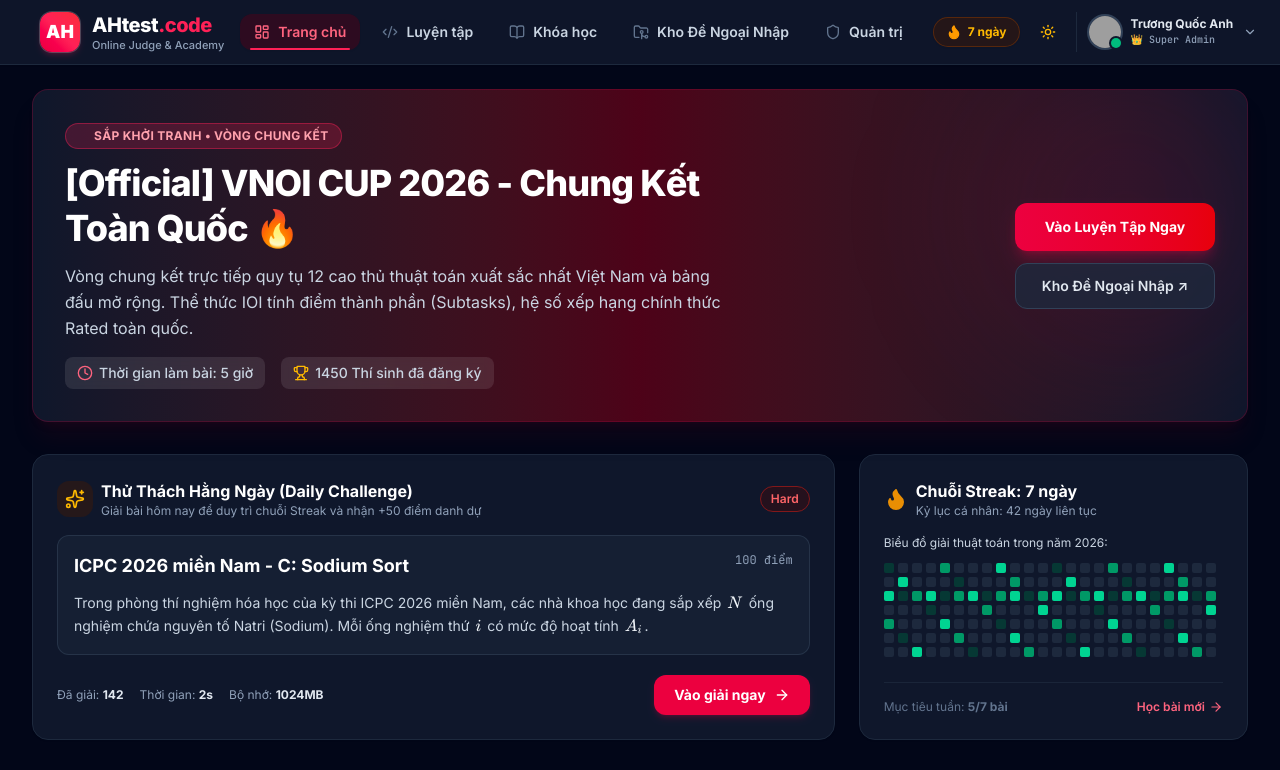
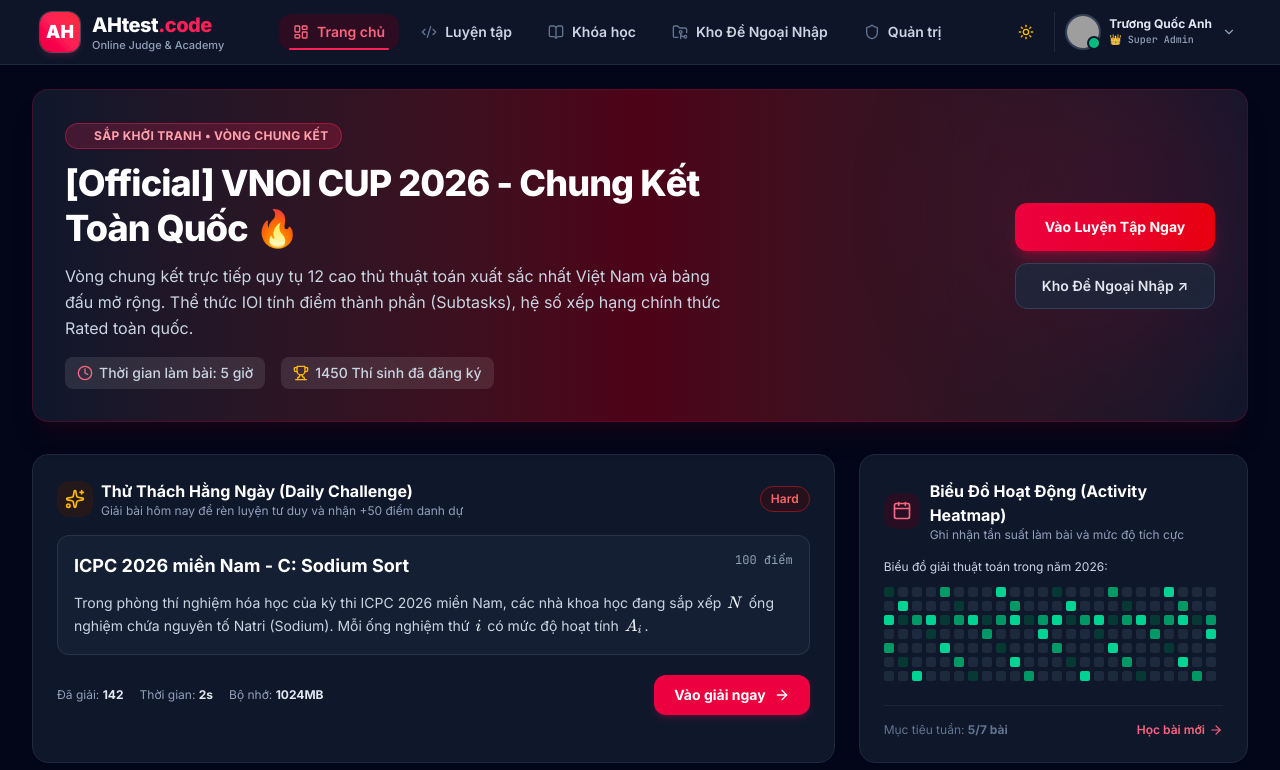
Before and after one commit to Annalala3107/AHTest.code, a React (Vite) app: page / in a window 1280 px wide. Shown: the top 770 px of the page. Built offline with nearby package versions, Linux system fonts and the light colour scheme; grey boxes are pictures that could not be loaded.

Commit message:
feat(ui): remove streak indicators and streak modal from navbar and home view

```diff
--- a/src/components/AdminDashboardView.tsx
+++ b/src/components/AdminDashboardView.tsx
@@ -645,7 +645,7 @@ export const AdminDashboardView: React.FC<AdminDashboardViewProps> = ({
                             <img src={u.avatarUrl} alt={u.name} className="w-8 h-8 rounded-full object-cover ring-1 ring-slate-700" />
                             <div>
                               <span className="font-bold text-white block">{u.name}</span>
-                              <span className="text-[10px] text-slate-500 font-mono">Streak: {u.streakDays} ngày</span>
+                              <span className="text-[10px] text-slate-500 font-mono">Hoạt động: {u.streakDays} ngày</span>
                             </div>
                           </div>
                         </td>
--- a/src/components/AuthModal.tsx
+++ b/src/components/AuthModal.tsx
@@ -207,7 +207,7 @@ export const AuthModal: React.FC<AuthModalProps> = ({
               <p className="text-xs text-slate-400 mt-1.5 leading-relaxed">
                 {authMode === 'login'
                   ? 'Đăng nhập để đồng bộ tiến độ học tập trên đám mây, nộp bài chấm thi thời gian thực và quản lý kho đề bài.'
-                  : 'Tạo tài khoản để lưu trữ chuỗi ngày Streak, làm bài tập thực hành C/C++, thi đấu Contests và nhận bảng đánh giá năng lực.'}
+                  : 'Tạo tài khoản để lưu trữ tiến độ học tập, làm bài tập thực hành C/C++, thi đấu Contests và nhận bảng đánh giá năng lực.'}
               </p>
             </div>
           </div>
--- a/src/components/HomeView.tsx
+++ b/src/components/HomeView.tsx
@@ -1,7 +1,7 @@
 import React from 'react';
 import {
   Trophy,
-  Flame,
+  Calendar,
   ArrowRight,
   Code2,
   BookOpen,
@@ -14,18 +14,17 @@ import { mockProblems } from '../data/mockProblems';
 import { mockContests } from '../data/mockContests';
 import { mockSubmissions } from '../data/mockSubmissions';
 import { InlineMath } from './InlineMath';
-import { getStreakState } from '../services/streakService';
 
 interface HomeViewProps {
   onSelectProblem: (problem: Problem, problemList?: Problem[], collectionTitle?: string) => void;
   onNavigateTab: (tab: any) => void;
-  streakCount: number;
+  streakCount?: number;
 }
 
 export const HomeView: React.FC<HomeViewProps> = ({
   onSelectProblem,
   onNavigateTab,
-  streakCount
+  streakCount: _streakCount
 }) => {
   const dailyProblem = mockProblems[0]; // Sodium Sort
   const featuredContest = mockContests[0]; // VNOI Cup Final
@@ -99,7 +98,7 @@ export const HomeView: React.FC<HomeViewProps> = ({
                   Thử Thách Hằng Ngày (Daily Challenge)
                 </h3>
                 <p className="text-xs text-slate-500 dark:text-slate-400">
-                  Giải bài hôm nay để duy trì chuỗi Streak và nhận +50 điểm danh dự
+                  Giải bài hôm nay để rèn luyện tư duy và nhận +50 điểm danh dự
                 </p>
               </div>
             </div>
@@ -137,18 +136,20 @@ export const HomeView: React.FC<HomeViewProps> = ({
           </div>
         </div>
 
-        {/* Activity Heatmap & Streak Tracker */}
+        {/* Activity Heatmap */}
         <div className="rounded-2xl bg-white dark:bg-slate-900 border border-slate-200 dark:border-slate-800 p-6 shadow-xs flex flex-col justify-between">
           <div>
             <div className="flex items-center justify-between mb-4">
-              <div className="flex items-center gap-2">
-                <Flame className="w-6 h-6 fill-amber-500 text-amber-500 animate-pulse" />
+              <div className="flex items-center gap-2.5">
+                <span className="p-2 rounded-xl bg-rose-50 dark:bg-rose-950/40 text-rose-600 dark:text-rose-400">
+                  <Calendar className="w-5 h-5" />
+                </span>
                 <div>
                   <h3 className="font-bold text-base text-slate-900 dark:text-white">
-                    Chuỗi Streak: {streakCount ?? getStreakState().currentStreak} ngày
+                    Biểu Đồ Hoạt Động (Activity Heatmap)
                   </h3>
                   <p className="text-xs text-slate-500 dark:text-slate-400">
-                    Kỷ lục cá nhân: {getStreakState().longestStreak} ngày liên tục
+                    Ghi nhận tần suất làm bài và mức độ tích cực
                   </p>
                 </div>
               </div>
--- a/src/components/Navbar.tsx
+++ b/src/components/Navbar.tsx
@@ -3,7 +3,6 @@ import {
   Code2,
   BookOpen,
   FolderGit2,
-  Flame,
   Sun,
   Moon,
   Menu,
@@ -18,7 +17,6 @@ import {
   Sparkles
 } from 'lucide-react';
 import { AuthUser } from '../types';
-import { StreakModal } from './StreakModal';
 
 export type NavTab = 'home' | 'problems' | 'academy' | 'importer' | 'admin' | 'contests' | 'leaderboard';
 
@@ -38,14 +36,13 @@ export const Navbar: React.FC<NavbarProps> = ({
   onSelectTab,
   isDarkMode,
   onToggleTheme,
-  streakCount = 7,
+  streakCount: _streakCount = 7,
   currentUser,
   onOpenAuthModal,
   onLogout
 }) => {
   const [mobileMenuOpen, setMobileMenuOpen] = useState(false);
   const [isProfileMenuOpen, setIsProfileMenuOpen] = useState(false);
-  const [isStreakModalOpen, setIsStreakModalOpen] = useState(false);
   const profileMenuRef = useRef<HTMLDivElement>(null);
 
   const isGuest = !currentUser || currentUser.id === 'usr_guest';
@@ -131,17 +128,6 @@ export const Navbar: React.FC<NavbarProps> = ({
 
           {/* Right Action Bar */}
           <div className="flex items-center gap-2 sm:gap-3 shrink-0">
-            {/* Daily Streak Interactive Indicator */}
-            <button
-              type="button"
-              onClick={() => setIsStreakModalOpen(true)}
-              title="Xem chi tiết Chuỗi ngày luyện tập liên tiếp (Streak)!"
-              className="hidden sm:flex items-center gap-1.5 px-2.5 py-1.5 lg:px-3 rounded-full bg-amber-50 hover:bg-amber-100 dark:bg-amber-950/40 dark:hover:bg-amber-900/60 border border-amber-200 dark:border-amber-900/60 text-amber-700 dark:text-amber-400 text-xs font-bold whitespace-nowrap shrink-0 transition-transform active:scale-95 cursor-pointer shadow-xs"
-            >
-              <Flame className="w-4 h-4 fill-amber-500 text-amber-500 animate-pulse" />
-              <span>{streakCount} ngày</span>
-            </button>
-
             {/* Dark/Light Mode Toggle */}
             <button
               onClick={onToggleTheme}
@@ -464,22 +450,6 @@ export const Navbar: React.FC<NavbarProps> = ({
             )}
           </div>
 
-          {/* Mobile Streak Button */}
-          <button
-            type="button"
-            onClick={() => {
-              setIsStreakModalOpen(true);
-              setMobileMenuOpen(false);
-            }}
-            className="w-full flex items-center justify-between px-3.5 py-2.5 mb-2 rounded-xl text-xs font-bold bg-amber-50 dark:bg-amber-950/40 border border-amber-200 dark:border-amber-900/60 text-amber-700 dark:text-amber-400 cursor-pointer shadow-xs"
-          >
-            <div className="flex items-center gap-2">
-              <Flame className="w-4 h-4 fill-amber-500 text-amber-500" />
-              <span>Chuỗi ngày luyện tập</span>
-            </div>
-            <span className="font-extrabold">{streakCount} ngày</span>
-          </button>
-
           {navItems.map((item) => {
             const Icon = item.icon;
             const isActive = currentTab === item.id;
@@ -505,16 +475,6 @@ export const Navbar: React.FC<NavbarProps> = ({
           })}
         </div>
       )}
-
-      {/* Streak Details Modal */}
-      <StreakModal
-        isOpen={isStreakModalOpen}
-        onClose={() => setIsStreakModalOpen(false)}
-        onGoToDailyChallenge={() => {
-          onSelectTab('home');
-          setIsStreakModalOpen(false);
-        }}
-      />
     </header>
   );
 };
```
